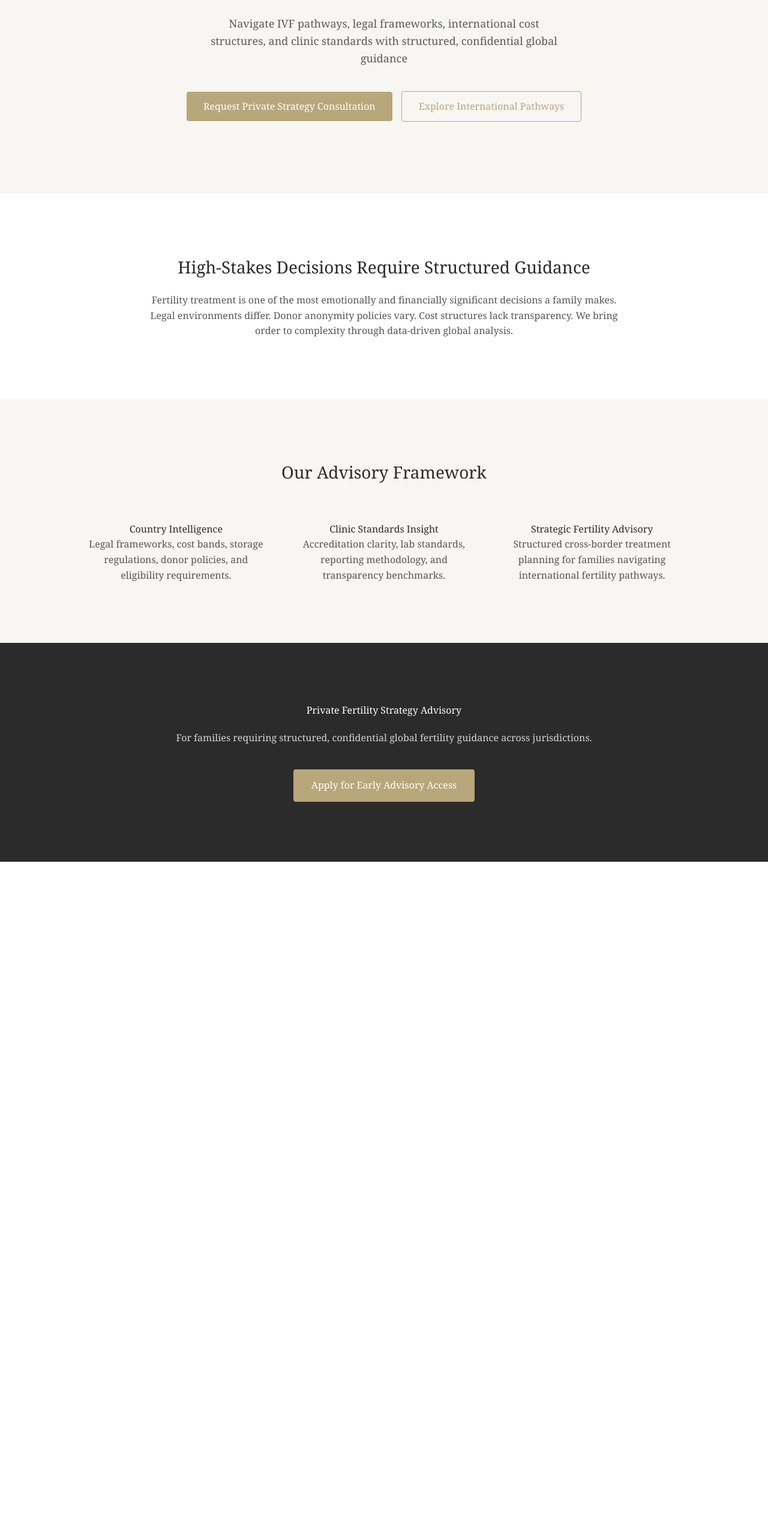
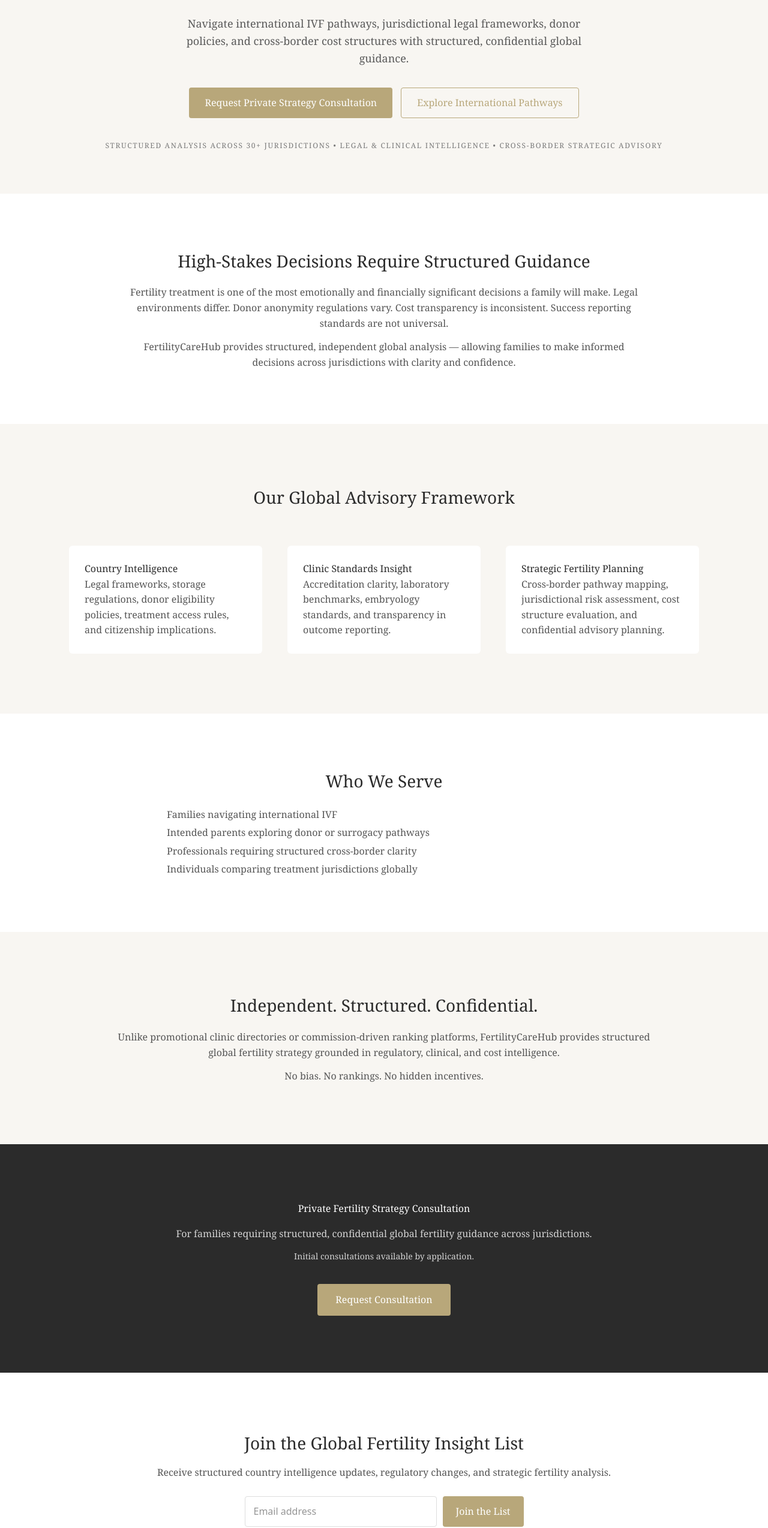
Before and after one commit to fmeliteintl-collab/fertilitycarehub-web, a Next.js app: page / in a window 1280 px wide. Shown: the part 249-2797 px from the top of the page at 60% size. Before the commit the page ends 1686 px from the top, so only its background shows below. Built offline with nearby package versions, Linux system fonts and the light colour scheme.

Commit message:
Finalize premium homepage copy

```diff
--- a/app/page.tsx
+++ b/app/page.tsx
@@ -1,157 +1,289 @@
 export default function Home() {
   return (
-    <main style={{
+    <main
+      style={{
         fontFamily: "Georgia, serif",
         backgroundColor: "#f8f6f2",
         color: "#2b2b2b",
-      lineHeight: 1.6
-    }}>
-
-      {/* Hero Section */}
-      <section style={{
-        padding: "120px 20px",
+        lineHeight: 1.6,
+      }}
+    >
+      {/* HERO */}
+      <section
+        style={{
+          padding: "120px 20px 70px",
           textAlign: "center",
-        maxWidth: "900px",
-        margin: "0 auto"
-      }}>
-        <h1 style={{
+          maxWidth: "980px",
+          margin: "0 auto",
+        }}
+      >
+        <h1
+          style={{
             fontSize: "42px",
             fontWeight: 500,
-          marginBottom: "20px"
-        }}>
+            marginBottom: "20px",
+            letterSpacing: "0.2px",
+          }}
+        >
           Private Global Fertility Strategy Advisory.
           <br />
           Clarity Across Borders.
         </h1>
 
-        <p style={{
+        <p
+          style={{
             fontSize: "18px",
             color: "#5a5a5a",
-          maxWidth: "600px",
-          margin: "0 auto 40px"
-        }}>
-          Navigate IVF pathways, legal frameworks, international cost structures, and
-          clinic standards with structured, confidential global guidance
+            maxWidth: "720px",
+            margin: "0 auto 34px",
+          }}
+        >
+          Navigate international IVF pathways, jurisdictional legal frameworks,
+          donor policies, and cross-border cost structures with structured,
+          confidential global guidance.
         </p>
 
-        <div>
-          <button style={{
-            padding: "12px 28px",
+        <div style={{ display: "flex", gap: 14, justifyContent: "center", flexWrap: "wrap" }}>
+          <button
+            style={{
+              padding: "12px 26px",
               backgroundColor: "#b8a77a",
               color: "#ffffff",
               border: "none",
               borderRadius: "4px",
-            marginRight: "15px",
-            cursor: "pointer"
-          }}>
+              cursor: "pointer",
+            }}
+          >
             Request Private Strategy Consultation
           </button>
 
-          <button style={{
-            padding: "12px 28px",
+          <button
+            style={{
+              padding: "12px 26px",
               backgroundColor: "transparent",
               border: "1px solid #b8a77a",
               color: "#b8a77a",
               borderRadius: "4px",
-            cursor: "pointer"
-          }}>
+              cursor: "pointer",
+            }}
+          >
             Explore International Pathways
           </button>
         </div>
+
+        {/* Credibility strip */}
+        <div
+          style={{
+            marginTop: "36px",
+            fontSize: "12px",
+            letterSpacing: "0.14em",
+            textTransform: "uppercase",
+            color: "#7a7a7a",
+          }}
+        >
+          Structured Analysis Across 30+ Jurisdictions • Legal &amp; Clinical Intelligence • Cross-Border Strategic Advisory
+        </div>
       </section>
 
-      {/* Positioning Section */}
-      <section style={{
-        padding: "100px 20px",
+      {/* POSITIONING */}
+      <section
+        style={{
+          padding: "90px 20px",
           backgroundColor: "#ffffff",
-        textAlign: "center"
-      }}>
-        <div style={{ maxWidth: "800px", margin: "0 auto" }}>
-          <h2 style={{ fontSize: "28px", marginBottom: "20px" }}>
+          textAlign: "center",
+        }}
+      >
+        <div style={{ maxWidth: "860px", margin: "0 auto" }}>
+          <h2 style={{ fontSize: "28px", marginBottom: "18px" }}>
             High-Stakes Decisions Require Structured Guidance
           </h2>
 
+          <p style={{ color: "#555", marginBottom: 14 }}>
+            Fertility treatment is one of the most emotionally and financially significant decisions a family will make.
+            Legal environments differ. Donor anonymity regulations vary. Cost transparency is inconsistent. Success
+            reporting standards are not universal.
+          </p>
+
           <p style={{ color: "#555" }}>
-            Fertility treatment is one of the most emotionally and financially
-            significant decisions a family makes. Legal environments differ.
-            Donor anonymity policies vary. Cost structures lack transparency.
-            We bring order to complexity through data-driven global analysis.
+            FertilityCareHub provides structured, independent global analysis — allowing families to make informed
+            decisions across jurisdictions with clarity and confidence.
           </p>
         </div>
       </section>
 
-      {/* Services Section */}
-      <section style={{
-        padding: "100px 20px",
-        textAlign: "center"
-      }}>
-        <div style={{ maxWidth: "1000px", margin: "0 auto" }}>
-          <h2 style={{ fontSize: "28px", marginBottom: "60px" }}>
-            Our Advisory Framework
+      {/* FRAMEWORK */}
+      <section style={{ padding: "100px 20px", textAlign: "center" }}>
+        <div style={{ maxWidth: "1050px", margin: "0 auto" }}>
+          <h2 style={{ fontSize: "28px", marginBottom: "58px" }}>
+            Our Global Advisory Framework
           </h2>
 
-          <div style={{
+          <div
+            style={{
               display: "grid",
-            gridTemplateColumns: "repeat(auto-fit, minmax(250px, 1fr))",
-            gap: "40px"
-          }}>
-            <div>
-              <h3>Country Intelligence</h3>
-              <p style={{ color: "#555" }}>
-                Legal frameworks, cost bands, storage regulations,
-                donor policies, and eligibility requirements.
+              gridTemplateColumns: "repeat(auto-fit, minmax(260px, 1fr))",
+              gap: "42px",
+              textAlign: "left",
+            }}
+          >
+            <div style={{ background: "#ffffff", padding: 26, borderRadius: 6 }}>
+              <h3 style={{ marginTop: 0 }}>Country Intelligence</h3>
+              <p style={{ color: "#555", marginBottom: 0 }}>
+                Legal frameworks, storage regulations, donor eligibility policies,
+                treatment access rules, and citizenship implications.
               </p>
             </div>
 
-            <div>
-              <h3>Clinic Standards Insight</h3>
-              <p style={{ color: "#555" }}>
-                Accreditation clarity, lab standards, reporting methodology,
-                and transparency benchmarks.
+            <div style={{ background: "#ffffff", padding: 26, borderRadius: 6 }}>
+              <h3 style={{ marginTop: 0 }}>Clinic Standards Insight</h3>
+              <p style={{ color: "#555", marginBottom: 0 }}>
+                Accreditation clarity, laboratory benchmarks, embryology standards,
+                and transparency in outcome reporting.
               </p>
             </div>
 
-            <div>
-              <h3>Strategic Fertility Advisory</h3>
-              <p style={{ color: "#555" }}>
-                Structured cross-border treatment planning for families
-                navigating international fertility pathways.
+            <div style={{ background: "#ffffff", padding: 26, borderRadius: 6 }}>
+              <h3 style={{ marginTop: 0 }}>Strategic Fertility Planning</h3>
+              <p style={{ color: "#555", marginBottom: 0 }}>
+                Cross-border pathway mapping, jurisdictional risk assessment,
+                cost structure evaluation, and confidential advisory planning.
               </p>
             </div>
           </div>
         </div>
       </section>
 
-      {/* CTA Section */}
-      <section style={{
-        padding: "100px 20px",
+      {/* WHO WE SERVE */}
+      <section style={{ padding: "90px 20px", backgroundColor: "#ffffff" }}>
+        <div style={{ maxWidth: "980px", margin: "0 auto" }}>
+          <h2 style={{ fontSize: "28px", marginBottom: 18, textAlign: "center" }}>
+            Who We Serve
+          </h2>
+
+          <div style={{ maxWidth: 760, margin: "0 auto", color: "#555" }}>
+            <ul style={{ margin: 0, paddingLeft: 18, lineHeight: 1.9 }}>
+              <li>Families navigating international IVF</li>
+              <li>Intended parents exploring donor or surrogacy pathways</li>
+              <li>Professionals requiring structured cross-border clarity</li>
+              <li>Individuals comparing treatment jurisdictions globally</li>
+            </ul>
+          </div>
+        </div>
+      </section>
+
+      {/* DIFFERENTIATION */}
+      <section style={{ padding: "100px 20px" }}>
+        <div style={{ maxWidth: "900px", margin: "0 auto", textAlign: "center" }}>
+          <h2 style={{ fontSize: "28px", marginBottom: 18 }}>
+            Independent. Structured. Confidential.
+          </h2>
+
+          <p style={{ color: "#555", marginBottom: 14 }}>
+            Unlike promotional clinic directories or commission-driven ranking platforms, FertilityCareHub provides
+            structured global fertility strategy grounded in regulatory, clinical, and cost intelligence.
+          </p>
+
+          <p style={{ color: "#555", marginBottom: 0 }}>
+            No bias. No rankings. No hidden incentives.
+          </p>
+        </div>
+      </section>
+
+      {/* PRIVATE STRATEGY CTA */}
+      <section
+        style={{
+          padding: "95px 20px",
           backgroundColor: "#2b2b2b",
           color: "#ffffff",
-        textAlign: "center"
-      }}>
-        <div style={{ maxWidth: "700px", margin: "0 auto" }}>
-          <h2 style={{ marginBottom: "20px" }}>
-            Private Fertility Strategy Advisory
+          textAlign: "center",
+        }}
+      >
+        <div style={{ maxWidth: "760px", margin: "0 auto" }}>
+          <h2 style={{ marginBottom: "16px" }}>
+            Private Fertility Strategy Consultation
           </h2>
 
-          <p style={{ marginBottom: "40px", color: "#d4d4d4" }}>
-            For families requiring structured, confidential global fertility
-            guidance across jurisdictions.
+          <p style={{ marginBottom: "14px", color: "#d4d4d4" }}>
+            For families requiring structured, confidential global fertility guidance across jurisdictions.
           </p>
 
-          <button style={{
+          <p style={{ marginBottom: "34px", color: "#d4d4d4", fontSize: 14 }}>
+            Initial consultations available by application.
+          </p>
+
+          <button
+            style={{
               padding: "14px 30px",
               backgroundColor: "#b8a77a",
               border: "none",
               color: "#ffffff",
               borderRadius: "4px",
-            cursor: "pointer"
-          }}>
-            Apply for Early Advisory Access
+              cursor: "pointer",
+            }}
+          >
+            Request Consultation
           </button>
         </div>
       </section>
 
+      {/* EMAIL CAPTURE (placeholder UI only for now) */}
+      <section style={{ padding: "95px 20px", backgroundColor: "#ffffff" }}>
+        <div style={{ maxWidth: "820px", margin: "0 auto", textAlign: "center" }}>
+          <h2 style={{ fontSize: "28px", marginBottom: 14 }}>
+            Join the Global Fertility Insight List
+          </h2>
+
+          <p style={{ color: "#555", marginBottom: 26 }}>
+            Receive structured country intelligence updates, regulatory changes, and strategic fertility analysis.
+          </p>
+
+          <div
+            style={{
+              display: "flex",
+              justifyContent: "center",
+              gap: 10,
+              flexWrap: "wrap",
+            }}
+          >
+            <input
+              type="email"
+              placeholder="Email address"
+              style={{
+                padding: "12px 14px",
+                width: 320,
+                maxWidth: "90vw",
+                borderRadius: 4,
+                border: "1px solid #ddd",
+                fontFamily: "system-ui, -apple-system, Segoe UI, Roboto, Arial",
+              }}
+            />
+
+            <button
+              style={{
+                padding: "12px 22px",
+                backgroundColor: "#b8a77a",
+                color: "#ffffff",
+                border: "none",
+                borderRadius: "4px",
+                cursor: "pointer",
+              }}
+            >
+              Join the List
+            </button>
+          </div>
+
+          <p style={{ marginTop: 14, fontSize: 12, color: "#777" }}>
+            (Email capture will be wired to the database in a later step.)
+          </p>
+        </div>
+      </section>
+
+      {/* FOOTER */}
+      <footer style={{ padding: "34px 20px", textAlign: "center", color: "#777" }}>
+        <div style={{ fontSize: 12 }}>
+          © {new Date().getFullYear()} FertilityCareHub • Privacy • Terms • Disclaimer
+        </div>
+      </footer>
     </main>
   );
 }
```
Lines whose indentation alone changed are shown as unchanged.
